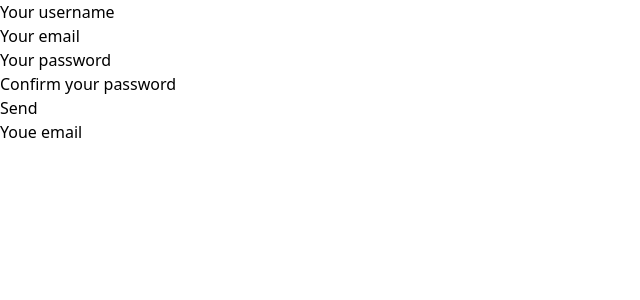
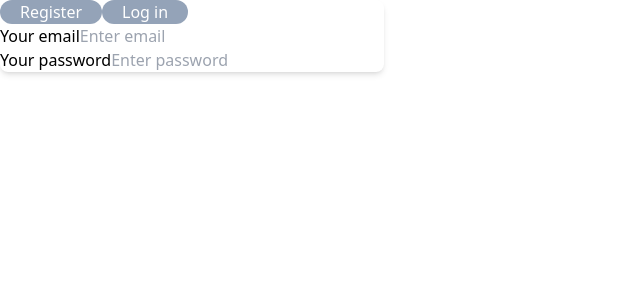
Before and after one commit to innacp/my-blog, a Nuxt app: page /Login in a window 1280 px wide. Shown: the top 300 px of the page, without its empty margins (0-640 px from the left). Built offline with nearby package versions, Linux system fonts and the light colour scheme.

Commit message:
added form toggle

```diff
--- a/components/LoginForm.vue
+++ b/components/LoginForm.vue
@@ -1,8 +1,14 @@
 <template>
   <div>
     <form action="#">
-      <label for="email">Youe email</label>
-      <input type="email" />
+      <div>
+        <label for="email">Your email</label>
+        <input id="email" type="email" placeholder="Enter email" />
+      </div>
+      <div>
+        <label for="password">Your password</label>
+        <input id="password" type="password" placeholder="Enter password" />
+      </div>
     </form>
   </div>
 </template>
--- a/components/RegistrationForm.vue
+++ b/components/RegistrationForm.vue
@@ -1,21 +1,41 @@
 <template>
   <div>
-    <form class="registration-form" action="#">
+    <form class="w-full" action="#">
       <div>
         <label for="username">Your username</label>
-        <input type="text" v-model="form.username" />
+        <input
+          id="username"
+          type="text"
+          placeholder="Enter username"
+          v-model="form.username"
+        />
       </div>
       <div>
         <label for="email">Your email</label>
-        <input type="email" v-model="form.email" />
+        <input
+          id="email"
+          type="email"
+          placeholder="Enter email"
+          v-model="form.email"
+        />
       </div>
       <div>
         <label for="password">Your password</label>
-        <input type="password" v-model="form.password" />
+        <input
+          id="password"
+          type="password"
+          placeholder="Enter password"
+          v-model="form.password"
+        />
       </div>
       <div>
         <label for="confirm">Confirm your password</label>
-        <input type="password" v-model="form.confirmPassword" />
+        <input
+          id="confirm"
+          type="password"
+          placeholder="Confirm password"
+          v-model="form.confirmPassword"
+        />
       </div>
     </form>
     <button @click="send">Send</button>
--- a/pages/Login.vue
+++ b/pages/Login.vue
@@ -1,14 +1,34 @@
 <template>
-  <div>
-    <RegistrationForm />
-    <LoginForm />
+  <div class="bg-white rounded-lg shadow-md max-w-sm">
+    <div>
+      <button
+        class="bg-slate-400 rounded-full py-0 px-[20px] text-white"
+        @click="tab = 'register'"
+      >
+        Register
+      </button>
+      <button
+        class="bg-slate-400 rounded-full py-0 px-[20px] text-white"
+        @click="tab = 'login'"
+      >
+        Log in
+      </button>
+    </div>
+    <div>
+      <RegistrationForm v-if="tab === 'register'" />
+      <LoginForm v-if="tab === 'login'" />
+    </div>
   </div>
 </template>
 
 <script>
-// import axios from "axios";
-
 export default {
   name: "Login",
+  data() {
+    return {
+      tab: "login",
+    };
+  },
+  methods: {},
 };
 </script>
```
